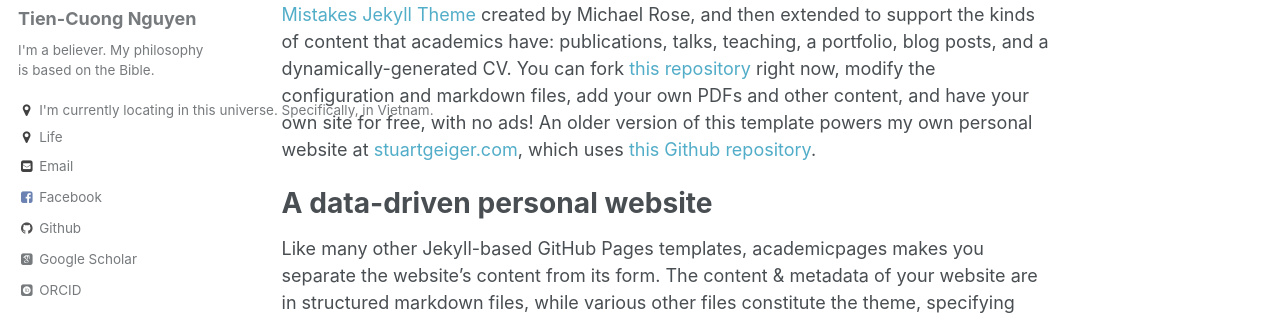
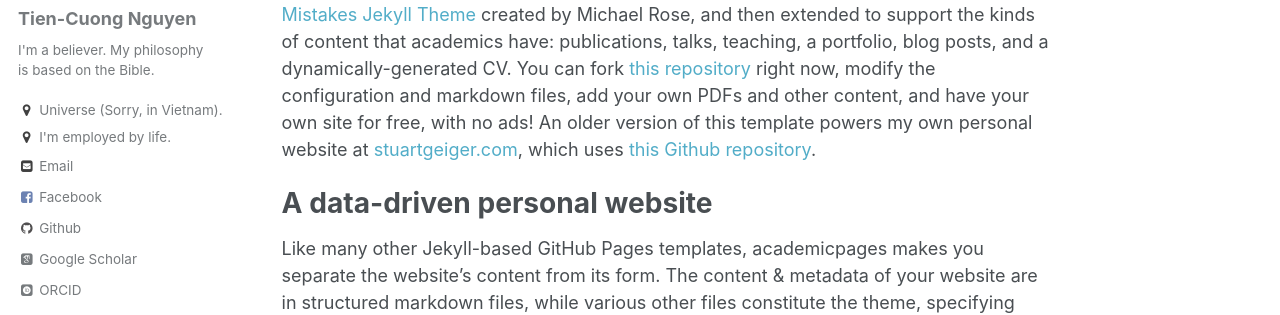
Before and after one commit to ntcuong777/ntcuong777.github.io, a Jekyll site: the page built from _pages/about.md, in a window 1280 px wide. Shown: the part 295-610 px from the top of the page. Built offline with Jekyll 4.4.1, drawn with Linux system fonts in a browser that asks for light colours; some web fonts are replaced.

Commit message:
Update _config.yml

```diff
--- a/_config.yml
+++ b/_config.yml
@@ -81,8 +81,8 @@ author:
   name             : "Tien-Cuong Nguyen"
   avatar           : "profile.png"
   bio              : "I'm a believer. My philosophy is based on the Bible."
-  location         : "I'm currently locating in this universe. Specifically, in Vietnam."
-  employer         : "Life"
+  location         : "Universe (Sorry, in Vietnam)."
+  employer         : "I'm employed by life."
   googlescholar    : "https://scholar.google.com/citations?user=kvDhOLMAAAAJ&hl=en"
   email            : "ntcuong777[at]gmail.com"
   uri              :
@@ -90,9 +90,9 @@ author:
   codepen          :
   dribbble         :
   flickr           :
-  facebook         : "https://www.facebook.com/ng.cuong.777/"
+  facebook         : "ng.cuong.777"
   foursquare       :
-  github           : "https://github.com/ntcuong777"
+  github           : "ntcuong777"
   google_plus      :
   keybase          :
   instagram        :
```
